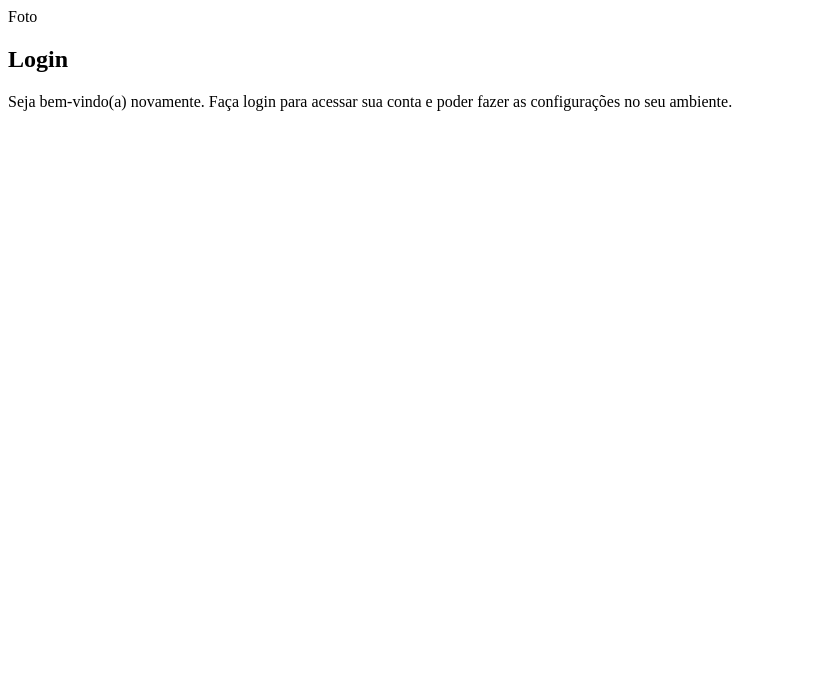
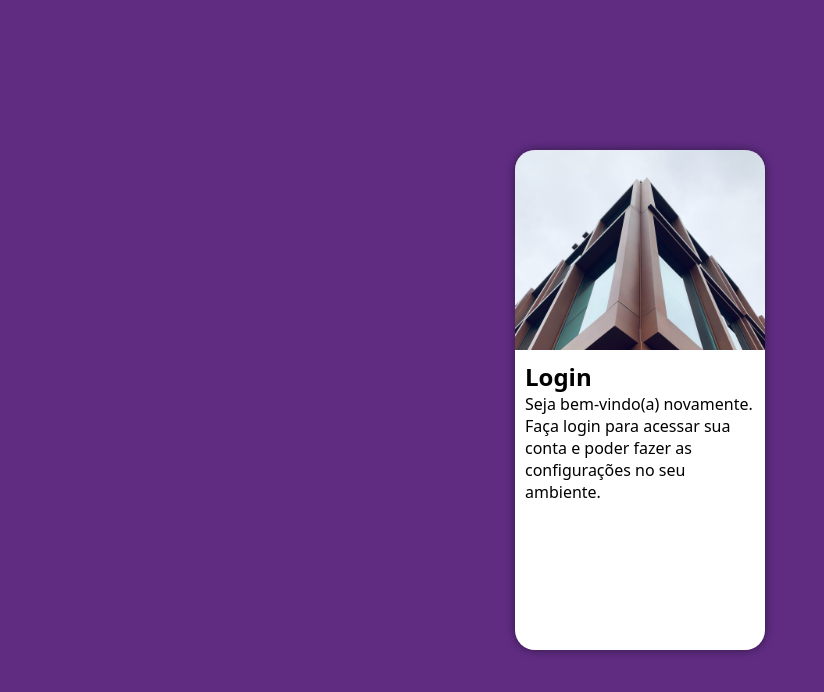
Before and after one commit to NicolasRene321/projeto-login, a plain HTML site: page index.html in a window 1280 px wide. Shown: the whole page, without its empty margins (0-824 px from the left). Drawn offline with Linux system fonts and the light colour scheme.

Commit message:
estilo base criado para index.html

```diff
--- a/estilos/style.css
+++ b/estilos/style.css
@@ -5,3 +5,48 @@
     Verde: #49a09d
     Lilás: #5f2c82
 */
+
+* {
+    font-family: system-ui, -apple-system, BlinkMacSystemFont, 'Segoe UI', Roboto, Oxygen, Ubuntu, Cantarell, 'Open Sans', 'Helvetica Neue', sans-serif;
+    padding: 0px;
+    margin: 0px;
+    box-sizing: border-box;
+}
+
+body, html {
+    background-color: #5f2c82;
+    height: 100vh;
+    width: 100vw;
+}
+
+main {
+    position: relative;
+    height: 100vh;
+    width: 100vw;
+}
+
+section#login {
+    position: absolute;
+    top: 50%;
+    left: 50%;
+    transform: translate(-50%, -50%);
+    overflow: hidden;
+
+    background-color: white;
+    width: 250px;
+    height: 500px;
+    border-radius: 20px;
+    box-shadow: 0px 0px 10px rgba(0, 0, 0, 0.466);
+}
+
+section#login > div#imagem {
+    display: block;
+    background: #5f2c82 url(../imagens/construcao.jpg) no-repeat;
+    background-size: cover;
+    height: 200px;
+}
+
+section#login > div#formulario {
+    display: block;
+    padding: 10px;
+}
--- a/index.html
+++ b/index.html
@@ -10,7 +10,7 @@
     <main>
         <section id="login">
             <div id="imagem">
-                Foto
+                <!-- Aqui vai a imagem nas CSS -->
             </div>
             <div id="formulario">
                 <h1>Login</h1>
```
